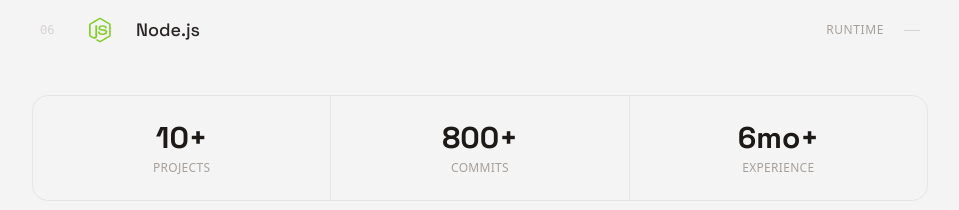
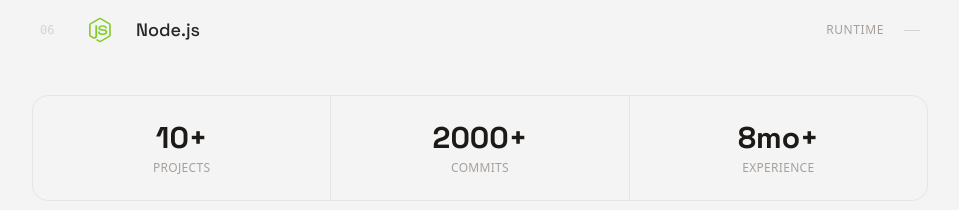
Before and after one commit to virat-pod/viratpod, a Next.js app: page / in a window 1280 px wide. Shown: the part 1260-1470 px from the top of the page, without its empty margins (160-1119 px from the left). Built offline with nearby package versions, Linux system fonts and the light colour scheme.

Commit message:
Update techStack.js

```diff
--- a/components/home/techStack.js
+++ b/components/home/techStack.js
@@ -13,8 +13,8 @@ const technologies = [
 
 const stats = [
   { value: "10+", label: "Projects" },
-  { value: "800+", label: "Commits" },
-  { value: "6mo+", label: "Experience" },
+  { value: "2000+", label: "Commits" },
+  { value: "8mo+", label: "Experience" },
 ];
 
 export default function TechStack() {
```
